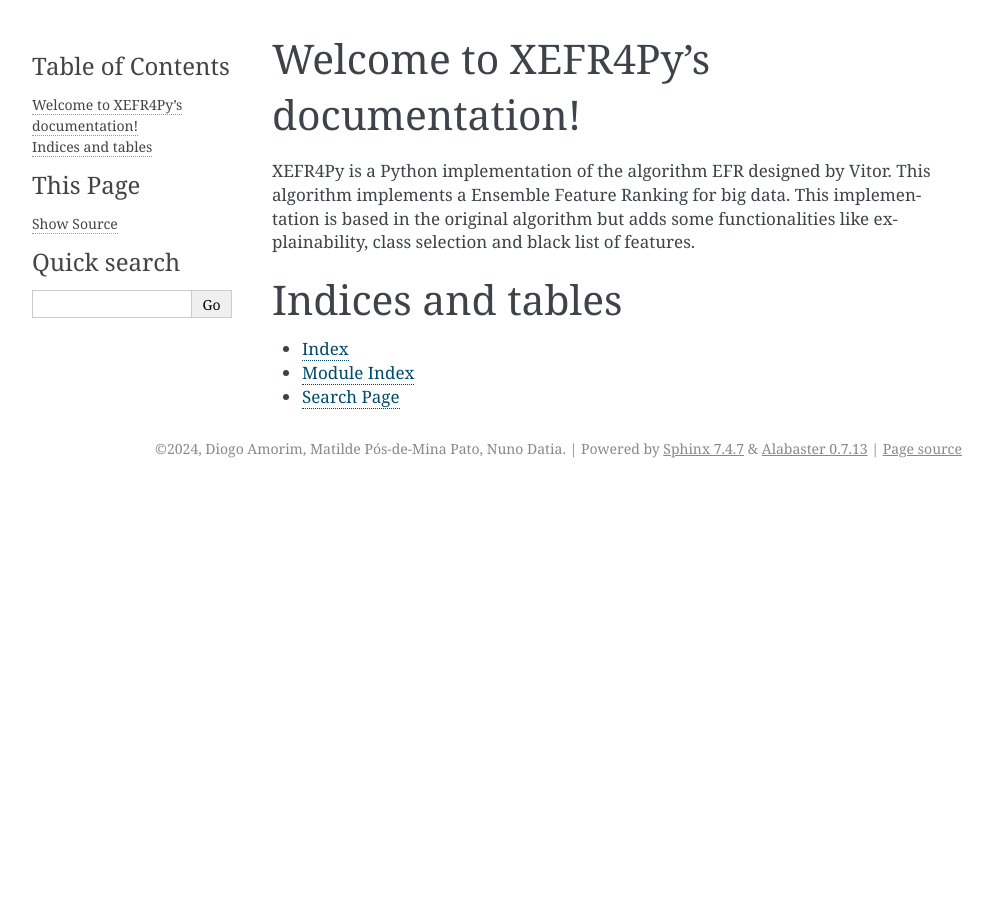
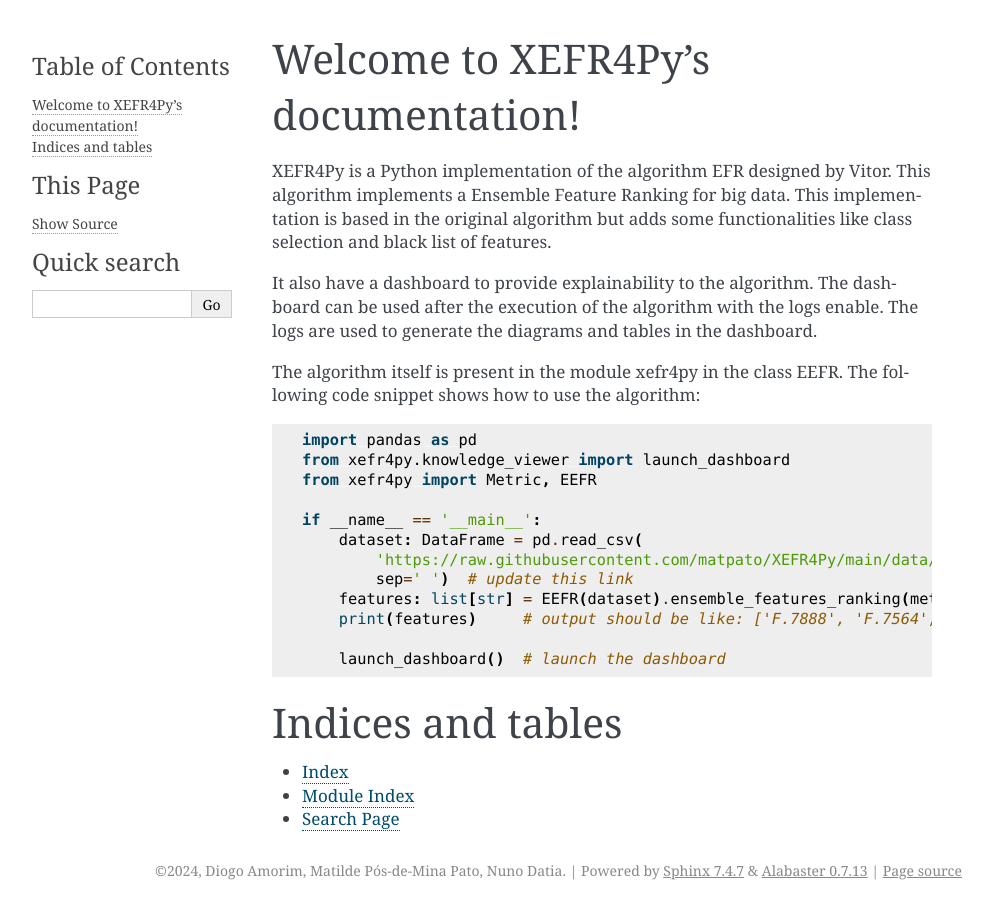
Before and after one commit to matpato/XEFR4Py, a Sphinx documentation site: the page built from docs/source/index.rst, in a window 1280 px wide. Shown: the whole page, without its empty margins (148-1141 px from the left). Built offline with Sphinx 7.4.7, drawn with Linux system fonts in a browser that asks for light colours.

Commit message:
update the index of the documentation to be more friendly

```diff
--- a/docs/source/index.rst
+++ b/docs/source/index.rst
@@ -3,9 +3,28 @@
 
 XEFR4Py is a Python implementation of the algorithm EFR designed by Vitor. This algorithm implements a Ensemble Feature
 Ranking for big data.  This implementation is based in the original algorithm but adds some functionalities like
-explainability, class selection and black list of features.
+class selection and black list of features.
 
+It also have a dashboard to provide explainability to the algorithm. The dashboard can be used after the execution of
+the algorithm with the logs enable. The logs are used to generate the diagrams and tables in the dashboard.
 
+The algorithm itself is present in the module xefr4py in the class EEFR.
+The following code snippet shows how to use the algorithm:
+
+.. code-block:: Python
+
+    import pandas as pd
+    from xefr4py.knowledge_viewer import launch_dashboard
+    from xefr4py import Metric, EEFR
+
+    if __name__ == '__main__':
+        dataset: DataFrame = pd.read_csv(
+            'https://raw.githubusercontent.com/matpato/XEFR4Py/main/data/allDataArceneTrain.txt',
+            sep=' ')  # update this link
+        features: list[str] = EEFR(dataset).ensemble_features_ranking(metrics=[Metric.CHI_SQUARED])
+        print(features)     # output should be like: ['F.7888', 'F.7564', 'F.3986', 'F.8051', 'F.158', 'F.1455', ...]
+
+        launch_dashboard()  # launch the dashboard
 
 Indices and tables
 ==================
```
